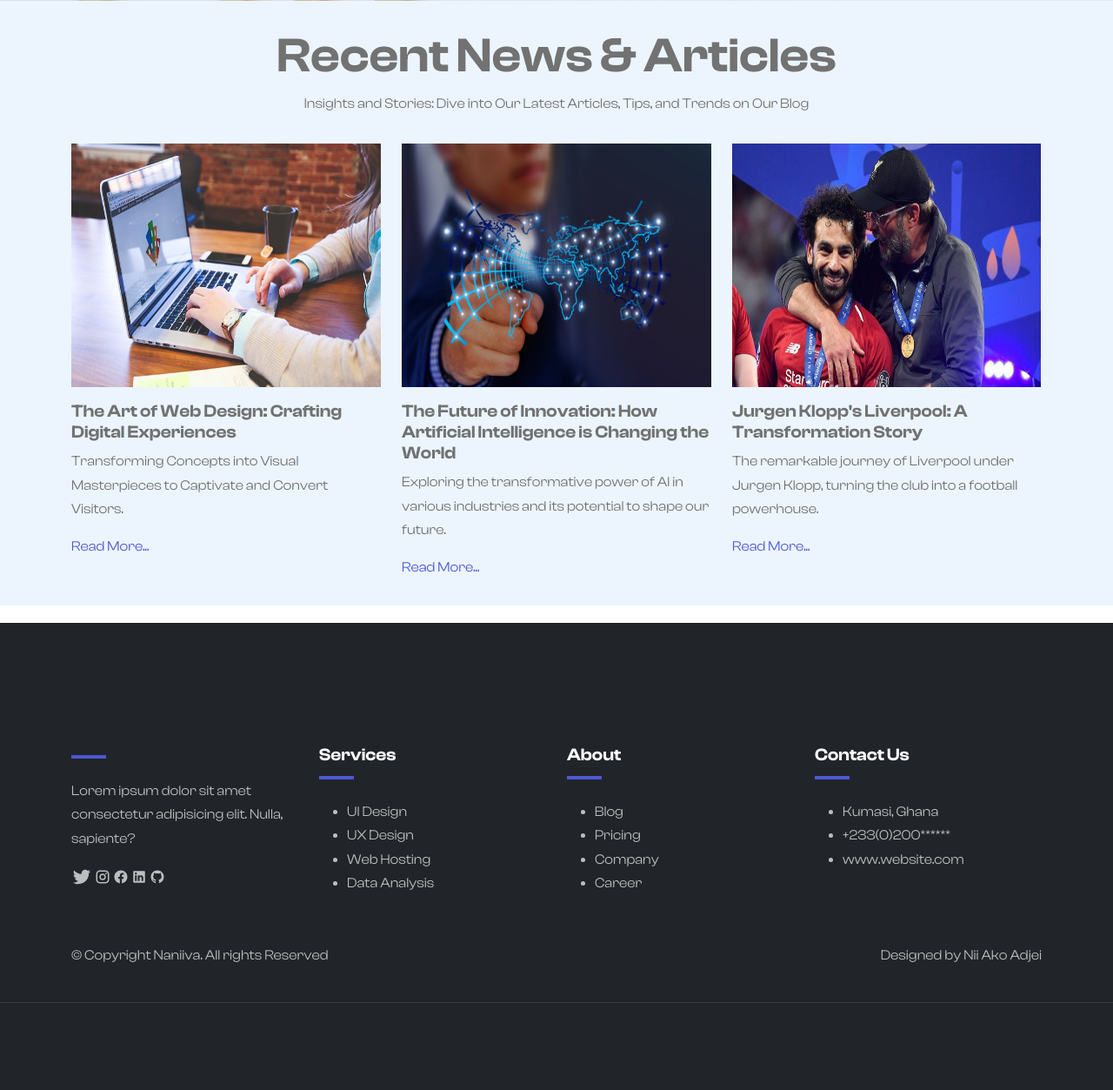
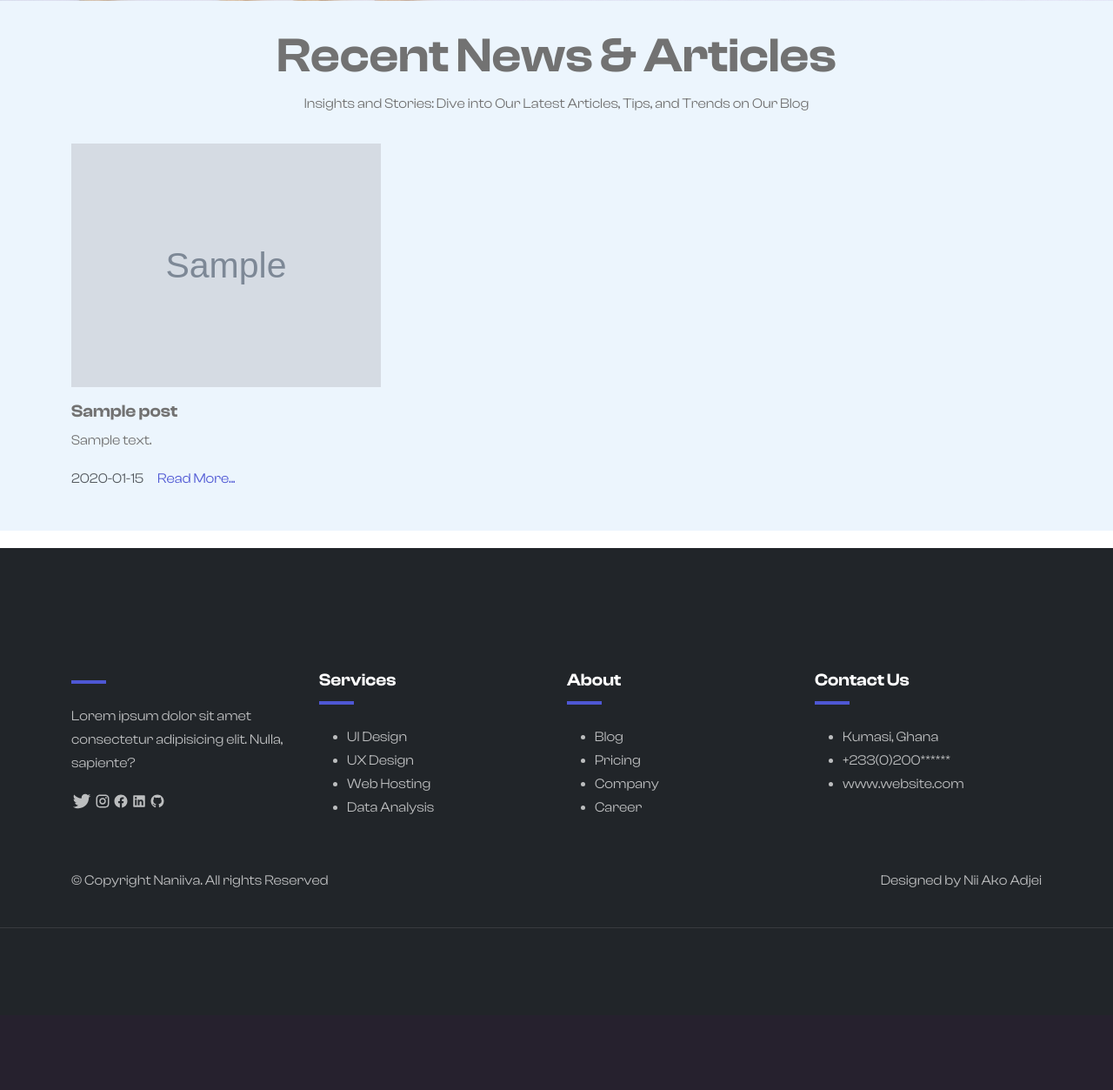
Before and after one commit to nii-devops/blog_website, a Flask app: page / in a window 1280 px wide. Shown: the part 878-2131 px from the top of the page at 87% size. After the commit the page ends 1945 px from the top, so only its background shows below. Run offline with Flask 3, Linux system fonts and the light colour scheme; tables that the repository leaves empty hold one stand-in row (values such as "Sample post"); grey boxes marked "Sample" are stand-in pictures; some libraries are stand-ins or nearby versions.

Commit message:
Add edit feature and recent posts

```diff
--- a/main.py
+++ b/main.py
@@ -325,7 +325,9 @@ def admin_only(f):
 
 @app.route("/")
 def home():
-    return render_template('index.html', title='Home')
+    result = db.session.execute(db.select(BlogPost).order_by(desc(BlogPost.id)))
+    posts = result.scalars().all()
+    return render_template('index.html', title='Home', posts=posts)
 
 
 @app.route("/login", methods=['get', 'post'])
@@ -392,7 +394,7 @@ def create_post():
             author=current_user,
             category=form.category.data,
             date=date.today().strftime("%B %d, %Y"),
-            body=(form.body.data).replace("<p>","").replace("</p>","")
+            body=(form.body.data)#.replace("<p>","").replace("</p>","")
         )
         db.session.add(new_post)
         db.session.commit()
@@ -412,9 +414,9 @@ def post(post_id):
         else:
             comment_time = datetime.now().replace(microsecond=0)
             new_comment = Comment(
-                text=(form.text.data).replace("<p>", "").replace("</p>", ""),
                 comment_author = current_user,
-                parent_post = post
+                parent_post = post,
+                text=(form.text.data),#.replace("<p>", "").replace("</p>", ""),
             )
             db.session.add(new_comment)
             db.session.commit()
@@ -427,12 +429,13 @@ def post(post_id):
 
 @app.route("/edit-post/<int:post_id>", methods=['get', 'post'])
 def edit_post(post_id):
-    form = CreatePostForm()
     post = db.get_or_404(BlogPost, post_id)
-    form.title.data     = post.title
-    form.img_url.data   = post.img_url
-    form.body.data      = post.body
-    form.category.data  = post.category
+    form = CreatePostForm(
+        category=post.category,
+        title=post.title,
+        img_url=post.img_url,
+        body=post.body
+    )
 
     if form.validate_on_submit():
         post.title = form.title.data
@@ -441,8 +444,7 @@ def edit_post(post_id):
         post.body = form.body.data
 
         db.session.commit()
-
-        return redirect(url_for('posts'))
+        return redirect(url_for('post', post_id=post.id))
 
     return render_template('post.html', title=f"Post/{post_id}", form=form, post=post)
 
@@ -471,6 +473,20 @@ def purge_db():
     return redirect(url_for('home'))
 
 
+@app.route("/edit-comment/<int:comment_id>", methods=['get', 'post'])
+@login_required
+def edit_comment(comment_id):
+    comment = db.get_or_404(Comment, comment_id)
+    form = CommentForm(
+        text=comment.text
+    )
+
+    if form.validate_on_submit():
+        comment.text=form.text.data
+        db.session.commit()
+    pass
+
+
 @app.route("/delete-comment/<int:comment_id>", methods=['get', 'post'])
 @login_required
 def delete_comment(comment_id):
--- a/templates/base.html
+++ b/templates/base.html
@@ -8,6 +8,10 @@
     <link href="https://cdn.jsdelivr.net/npm/bootstrap@5.3.3/dist/css/bootstrap.min.css" rel="stylesheet" integrity="sha384-QWTKZyjpPEjISv5WaRU9OFeRpok6YctnYmDr5pNlyT2bRjXh0JMhjY6hW+ALEwIH" crossorigin="anonymous">
     <!--link rel="stylesheet" href="/assets/css/style.css"-->
     <link rel="stylesheet" href="{{ url_for('static', filename='css/style.css') }}">
+
+    <!-- QUILL RICH TEXT EDITOR Include stylesheet -->
+    <link href="https://cdn.jsdelivr.net/npm/quill@2.0.2/dist/quill.snow.css" rel="stylesheet" />
+
 
     <title>
         {% block title %}
@@ -169,5 +173,14 @@
 
 <script src="https://cdn.jsdelivr.net/npm/bootstrap@5.3.3/dist/js/bootstrap.bundle.min.js" integrity="sha384-YvpcrYf0tY3lHB60NNkmXc5s9fDVZLESaAA55NDzOxhy9GkcIdslK1eN7N6jIeHz" crossorigin="anonymous"></script>
 
+<!-- Include the Quill library -->
+<script src="https://cdn.jsdelivr.net/npm/quill@2.0.2/dist/quill.js"></script>
+
+<!-- Initialize Quill editor -->
+<script>
+  const quill = new Quill('#quill_editor', {
+    theme: 'snow'
+  });
+</script>
 </body>
 </html>
--- a/templates/index.html
+++ b/templates/index.html
@@ -49,17 +49,29 @@
             </div>
         </div>
 
+        {% if posts %}
         <div class="row mt-3">
-            <div class="col-md-4">
-                <div class="blog-post image-zoom">
-                    <div class="image-zoom-wrapper">
-                        <img src="/static/images/blog-post-1.jpg" alt="" srcset="">
+            {% for post in posts %}
+                {% if post.id < 4 %}
+                <div class="col-md-4">
+                    <div class="blog-post image-zoom">
+                        <div class="image-zoom-wrapper">
+                            <img src="{{ post.img_url }}" alt="" srcset="">
+                            <!-- img src="/static/images/blog-post-1.jpg" alt="" srcset="" -->
+                        </div>
+                            <h5 class="mt-3">{{ post.title }}</h5>
+                            <p>{{ post.body[:150]|safe }}</p>
+                            <div style="display: flex;">
+                                    <p class="text-muted me-3">{{ post.date }}</p>
+                                    <a style="align-items: flex-end; text-align: right;"  href="{{ url_for('post', post_id=post.id) }}">Read More...</a>
+                            </div>
+
                     </div>
-                        <h5 class="mt-3">The Art of Web Design: Crafting Digital Experiences</h5>
-                        <p>Transforming Concepts into Visual Masterpieces to Captivate and Convert Visitors.</p>
-                        <a href="http://">Read More...</a>
                 </div>
-            </div>
+                {% endif %}
+            {% endfor %}
+            <!--
+            {% if posts %}
             <div class="col-md-4">
                 <div class="blog-post image-zoom">
                     <div class="image-zoom-wrapper">
@@ -70,6 +82,9 @@
                         <a href="http://">Read More...</a>
                 </div>
             </div>
+            {% endif %}
+
+            {% if posts %}
             <div class="col-md-4">
                 <div class="blog-post image-zoom">
                     <div class="image-zoom-wrapper">
@@ -80,7 +95,10 @@
                         <a href="http://">Read More...</a>
                 </div>
             </div>
+            {% endif %}
+            -->
         </div>
+        {% endif %}
     </div>
 
     </section>
--- a/templates/post.html
+++ b/templates/post.html
@@ -84,6 +84,7 @@
                     <p class="mt-2 mb-0">{{ comment.text|safe }}.</p>
                     {% if current_user == comment.comment_author %}
                         <div>
+                            <a class="btn btn-sm btn-outline-warning rounded-pill me-2" href="{{ url_for('edit_comment', comment_id=comment.id, post_id=post.id) }}">Edit Comment</a>
                             <a class="btn btn-sm btn-outline-danger rounded-pill" href="{{ url_for('delete_comment', comment_id=comment.id, post_id=post.id) }}">Delete</a>
                         </div>
                     {% endif %}
@@ -96,9 +97,10 @@
             <div class="mb-3">
                 <!--label for="commentInput" class="form-label">Add a comment</label-->
                 <div>
-                    {{ ckeditor.load() }} {{ ckeditor.config(name='text'|safe ) }}
+                  {{ ckeditor.load() }} {{ ckeditor.config(name='text'|safe ) }}
                     {{ render_form(form) }}
                 </div>
+
                 <!--textarea class="form-control" id="commentInput" rows="3"></textarea -->
             </div>
               <!--button type="submit" class="btn btn-primary">Post Comment</button-->
--- a/templates/posts.html
+++ b/templates/posts.html
@@ -37,7 +37,7 @@
                     <div class="card-body">
                         <h5 class="card-title">{{ post.title }}</h5>
                         <h6 class="card-subtitle mb-2 text-muted">{{ post.author.f_name }} {{ post.author.l_name }}   --   {{ post.date }}</h6>
-                        <p class="card-text">{{ post.body[:180] }}...</p>
+                        <p class="card-text">{{ post.body[:180]|safe }}...</p>
                         <a href="{{ url_for('post', post_id=post.id) }}" class="btn btn-primary">Read More</a>
                     </div>
                 </div>
```
Also changed, not shown: sample_posts.py (added, +124 -0 lines), populate_database.py (deleted).
